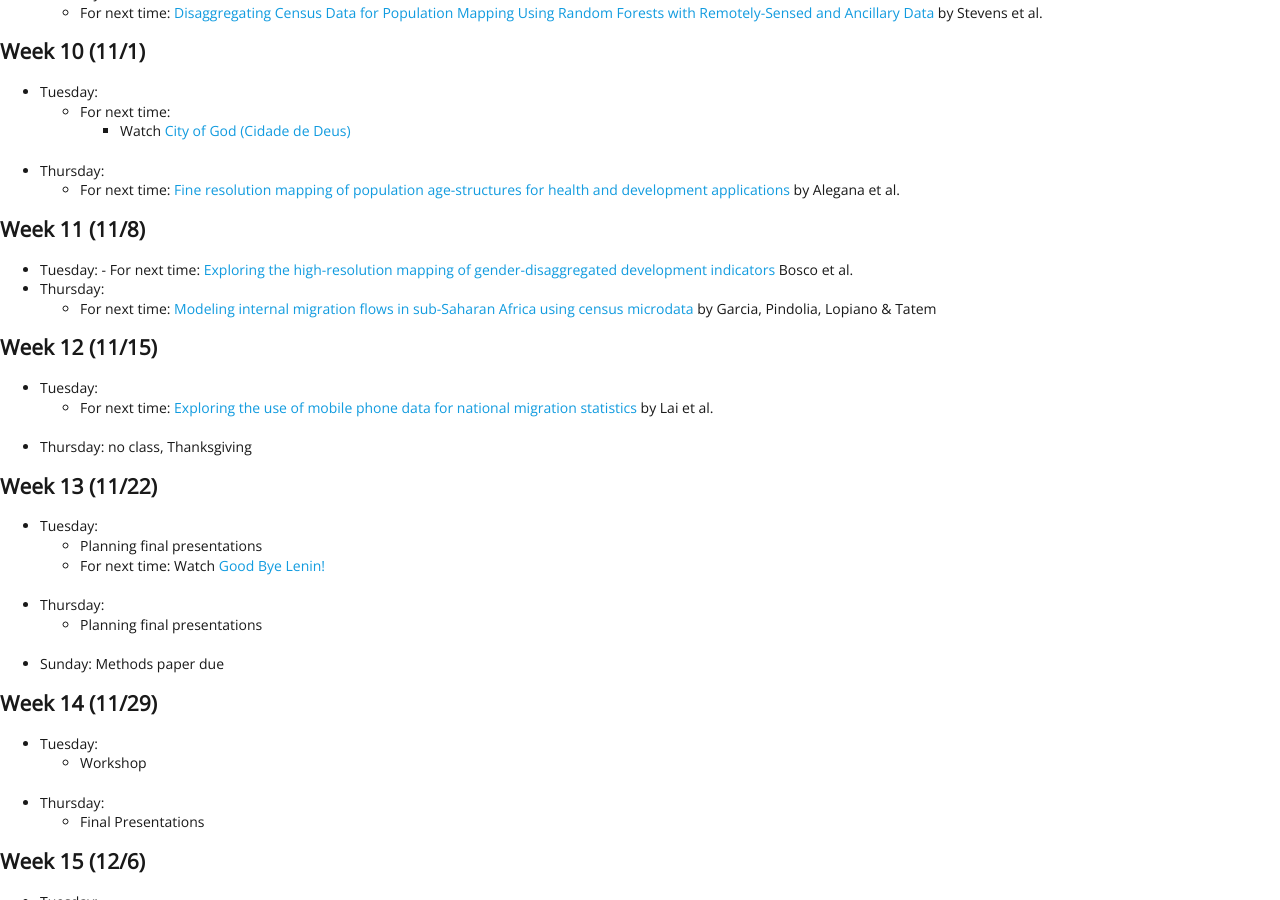
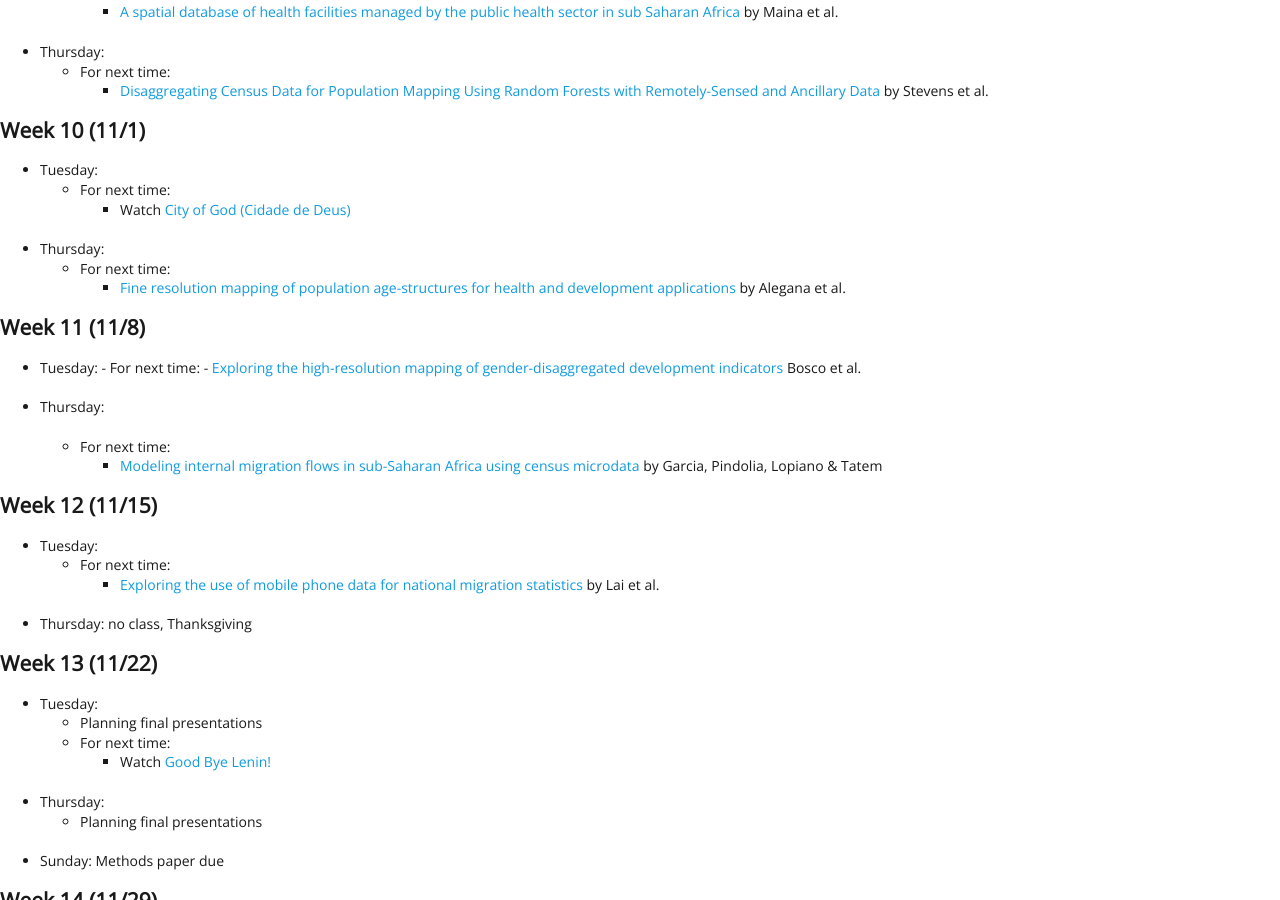
Before and after one commit to EMBrewer/dat150, a Jekyll site: the page built from _posts/2021-09-17-schedule.md, in a window 1280 px wide and 900 px high, scrolled down 2223 px. Built offline with Jekyll 4.4.1, drawn with Linux system fonts in a browser that asks for light colours; our own code applies the rules of GitHub Pages for plain Markdown files.

```diff
--- a/_posts/2021-09-17-schedule.md
+++ b/_posts/2021-09-17-schedule.md
@@ -43,6 +43,7 @@
 - Tuesday:
 	- For next time:
 		- [Development as Freedom by Amartya Sen](https://dsfall21.slack.com/files/U02DA5H2NGJ/F02E98U4ERX/sen_devfree_intro_2.pdf), Development as Freedom: Chapter 2
+
 - Thursday:
 	- For next time:
 		- [Geoff West, Scale - Chapter 1](https://dsfall21.slack.com/files/U02DA5H2NGJ/F02EVA0KH8V/west_scale.pdf)
@@ -52,11 +53,13 @@
 	- Review annotations and discuss topic development
 	- For next time:
 		- [Geoff West, Scale - Chapter 7 and afterword](https://dsfall21.slack.com/files/U02DA5H2NGJ/F02EVA0KH8V/west_scale.pdf)
+
 - Thursday:
 	- Review annotations and discuss topic development
 	- For next time:
 		- [The End of Theory: The Data Deluge Makes the Scientific Method Obsolete, Chris Anderson.  Wired: June 23, 2008](https://www.wired.com/2008/06/pb-theory/)
 		- [Big Data, new epistemologies and paradigm shifts, Rob Kitchin.  Big Data & Society: April 1, 2014](https://journals.sagepub.com/doi/full/10.1177/2053951714528481)
+
 - Sunday: Annotated bibliography due
 
 ## Week 6 (10/4)
@@ -64,6 +67,7 @@
 	- Introduce Assignment 2
 	- For next time:
 		- Watch [An African Election](https://www.youtube.com/watch?v=oAvLrQ-_HOk)
+
 - Thursday:
 	- For next time:
 		- [The End of Theory: The Data Deluge Makes the Scientific Method Obsolete, Chris Anderson.  Wired: June 23, 2008](https://www.wired.com/2008/06/pb-theory/)
@@ -71,7 +75,9 @@
 
 ## Week 7 (10/11)
 - Tuesday:
-  - For next time: [Spatially disaggregated population estimates in the absence of national population and housing census data](https://www.pnas.org/content/pnas/115/14/3529.full.pdf) by Wardrop et al.
+	- For next time:
+		- [Spatially disaggregated population estimates in the absence of national population and housing census data](https://www.pnas.org/content/pnas/115/14/3529.full.pdf) by Wardrop et al.
+
 - Thursday:
 	- For next time:
 		- [High resolution global gridded data for use in population studies](https://www.ncbi.nlm.nih.gov/pmc/articles/PMC5283062/) by Lloyd, Sorichetta & Tatem
@@ -80,52 +86,69 @@
 - Tuesday: no class, fall break
 
 - Thursday:
-	- For next time: [Mapping road network communities for guiding disease surveillance and control strategies](https://www.nature.com/articles/s41598-018-22969-4) by Strano, Viana, Sorichetta & Tatem
+	- For next time:
+		- [Mapping road network communities for guiding disease surveillance and control strategies](https://www.nature.com/articles/s41598-018-22969-4) by Strano, Viana, Sorichetta & Tatem
 
 - Sunday: Literature Review due
 
 ## Week 9 (10/25)
 - Tuesday:
-	- For next time: [A spatial database of health facilities managed by the public health sector in sub Saharan Africa](https://www.nature.com/articles/s41597-019-0142-2) by Maina et al.
+	- For next time:
+		- [A spatial database of health facilities managed by the public health sector in sub Saharan Africa](https://www.nature.com/articles/s41597-019-0142-2) by Maina et al.
+
 - Thursday:
-	- For next time: [Disaggregating Census Data for Population Mapping Using Random Forests with Remotely-Sensed and Ancillary Data](https://journals.plos.org/plosone/article?id=10.1371/journal.pone.0107042) by Stevens et al.
+	- For next time:
+		- [Disaggregating Census Data for Population Mapping Using Random Forests with Remotely-Sensed and Ancillary Data](https://journals.plos.org/plosone/article?id=10.1371/journal.pone.0107042) by Stevens et al.
 
 ## Week 10 (11/1)
 - Tuesday:
 	- For next time:
 		- Watch [City of God (Cidade de Deus)](https://www.youtube.com/watch?v=dcUOO4Itgmw)
+
 - Thursday:
-	- For next time: [Fine resolution mapping of population age-structures for health and development applications](https://royalsocietypublishing.org/doi/pdf/10.1098/rsif.2015.0073) by Alegana et al.
+	- For next time:
+		- [Fine resolution mapping of population age-structures for health and development applications](https://royalsocietypublishing.org/doi/pdf/10.1098/rsif.2015.0073) by Alegana et al.
 
 ## Week 11 (11/8)
 - Tuesday:
-  	- For next time: [Exploring the high-resolution mapping of gender-disaggregated development indicators](https://royalsocietypublishing.org/doi/pdf/10.1098/rsif.2016.0825) Bosco et al.
+  	- For next time:
+  		- [Exploring the high-resolution mapping of gender-disaggregated development indicators](https://royalsocietypublishing.org/doi/pdf/10.1098/rsif.2016.0825) Bosco et al.
+
 - Thursday:
-	- For next time: [Modeling internal migration flows in sub-Saharan Africa using census microdata](https://academic.oup.com/migration/article/3/1/89/2413406) by Garcia, Pindolia, Lopiano & Tatem
+	- For next time:
+		- [Modeling internal migration flows in sub-Saharan Africa using census microdata](https://academic.oup.com/migration/article/3/1/89/2413406) by Garcia, Pindolia, Lopiano & Tatem
 
 ## Week 12 (11/15)
 - Tuesday:
-	- For next time: [Exploring the use of mobile phone data for national migration statistics](https://www.nature.com/articles/s41599-019-0242-9.pdf) by Lai et al.
+	- For next time:
+		- [Exploring the use of mobile phone data for national migration statistics](https://www.nature.com/articles/s41599-019-0242-9.pdf) by Lai et al.
+
 - Thursday: no class, Thanksgiving
 
 ## Week 13 (11/22)
 - Tuesday:
 	- Planning final presentations
-	- For next time: Watch [Good Bye Lenin!](https://www.youtube.com/watch?v=u5hzmwGW4Ac)
+	- For next time:
+		- Watch [Good Bye Lenin!](https://www.youtube.com/watch?v=u5hzmwGW4Ac)
+
 - Thursday:
 	- Planning final presentations
+
 - Sunday: Methods paper due
 
 
 ## Week 14 (11/29)
 - Tuesday:
 	- Workshop
+
 - Thursday:
 	- Final Presentations
+
 
 ## Week 15 (12/6)
 - Tuesday:
 	- Final Presentations
+
 - Thursday: Last day of class
 	- Final Presentations
 
```
